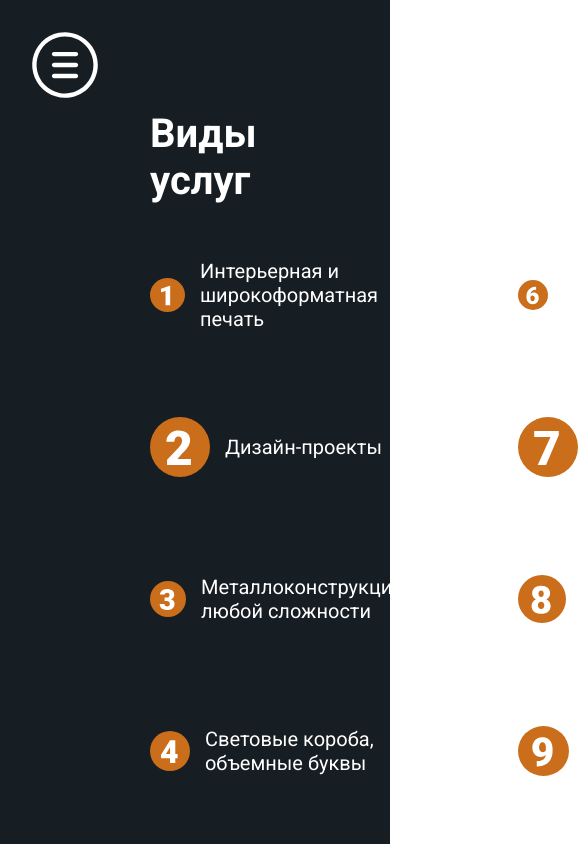
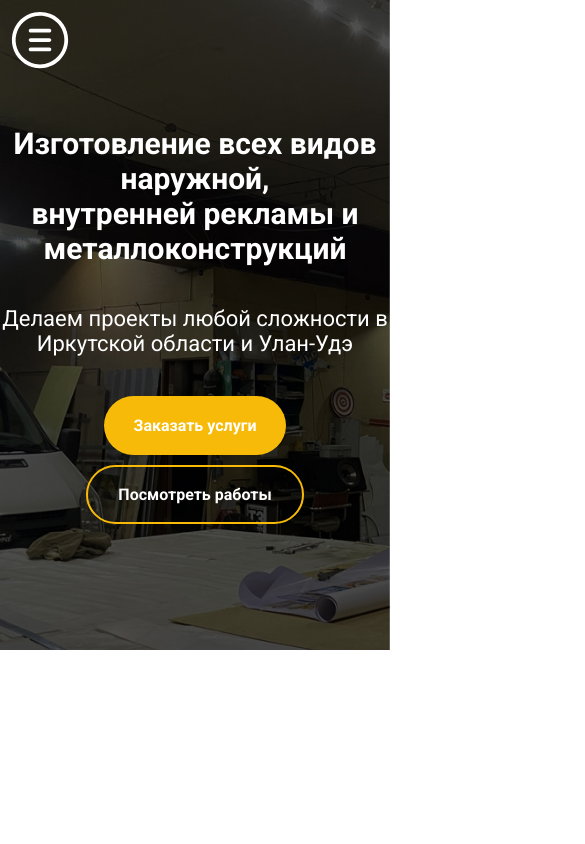
Before and after one commit to Paku1ev/Paku1ev.github.io, a plain HTML site: page index.html in a window 390 px wide. Shown: the top 844 px of the page, 585 px wide, since content can reach past the window. Drawn offline with Linux system fonts and the light colour scheme.

Commit message:
Обложка адаптирована под разные экраны

```diff
--- a/index.html
+++ b/index.html
@@ -59,7 +59,8 @@
     </div>
 
     <!-- Обложка -->
-    <!-- <div class="cover">
+    <div class="cover-container">
+        <div class="cover">
             <div class="cover__content">
                 <h1>Изготовление всех видов наружной,<br> внутренней рекламы и металлоконструкций</h1>
                 <h2>Делаем проекты любой сложности в Иркутской области и Улан-Удэ</h2>
@@ -68,7 +69,8 @@
                     <div class="cover__buttons__btn-2">Посмотреть работы</div>
                 </div>
             </div>
-    </div> -->
+        </div>
+    </div>
 
     <!-- Статистика компании -->
     <!-- <div class="stats">
@@ -87,7 +89,7 @@
     </div> -->
 
     <!-- Секция "Наши услуги" -->
-    <div class="services-container">
+    <!-- <div class="services-container">
         <div class="services">
             <h2>Виды услуг</h2>
             <div class="services__items">
@@ -133,7 +135,7 @@
                 </div>
             </div>
         </div>
-    </div>
+    </div> -->
 
     <!-- Секция "Наши преимущества" -->
     <!-- <div class="advantages">
--- a/scss/media.scss
+++ b/scss/media.scss
@@ -1,33 +1,54 @@
-@media screen and (max-width: 1200px) {
+@media screen and (max-width: 1200px) { // 1100
+    //Шапка
     header {
         max-width: 860px;
         grid-template-columns: 1fr 1fr 1fr;
     }
 }
 
-@media screen and (max-width: 960px) {
+@media screen and (max-width: 960px) { //800
+    //Шапка
     .header__bar-img {
         display: block;
         position: fixed;
-        left: 30px;
-        top: 30px;
+        left: 10px;
+        top: 10px;
     }
     header {
         display: none;
     }
+    //Навигация
     nav {
         display: none;
     }
+    //Обложка
+    .cover__content {
+        h1 {
+            font-size: 36px;
+        }
+    }
 }
 
-@media screen and (max-width: 600px) {
+@media screen and (max-width: 600px) { //700
+    //Обложка
+    .cover__content {
+        h1 {
+            font-size: 30px;
+        }
+        h2 {
+            font-size: 22px;
+        }
+    }
+    .cover__buttons {
+        display: flex;
+        flex-direction: column;
+        align-items: center;
+        // .cover__buttons__btn-2 {
+        //     margin-top: 100px;
+        // }
+    }
+}
+
+@media screen and (max-width: 460px) {
 
 }
-
-@media screen and (max-width: 400px) {
-
-}
-
-@media screen and (max-width: 300px) {
-
-}
--- a/scss/style.scss
+++ b/scss/style.scss
@@ -31,7 +31,7 @@ $padding: 110px 150px 110px 150px; //Здесь заданы поля по бо
 //Второстепенная кнопка
 @mixin button_2 {
     padding: 18px 30px;
-    margin: 0 10px;
+    margin: 10px 10px 0;
     color: $white_orgn;
     font-size: 16px;
     font-weight: bold;
@@ -80,6 +80,12 @@ body {
     background-color: $white;
 }
 
+.cover-container {
+    background-image: url(../img/bg-cover.jpg);
+    background-attachment: fixed;
+    background-size: cover;
+}
+
 .services-container {
     background-color: $darkBlue;
 }
@@ -87,11 +93,12 @@ body {
 /* Шапка */
 .header__bar-img {
     display: none;
-    width: 70px;
-    height: 70px;
+    width: 60px;
+    height: 60px;
 }
 header {
     @include adaptConteiner;
+    padding-top: 10px;
     background-color: $white;
     display: grid;
     grid-template-columns: 1fr 2fr 1fr;
@@ -172,11 +179,9 @@ nav {
 //Обложка
 .cover {
     display: flex;
+    @include adaptConteiner;
     min-height: 650px;
     color: $white_orgn;
-    background-image: url(../img/bg-cover.jpg);
-    background-attachment: fixed;
-    background-size: cover;
     .cover__content {
         margin: auto; //Работает, если у родителя FlexBox
     }
```
Also changed, not shown: css/media.css, css/style.css, 2 other files. Lines whose indentation alone changed are shown as unchanged.
